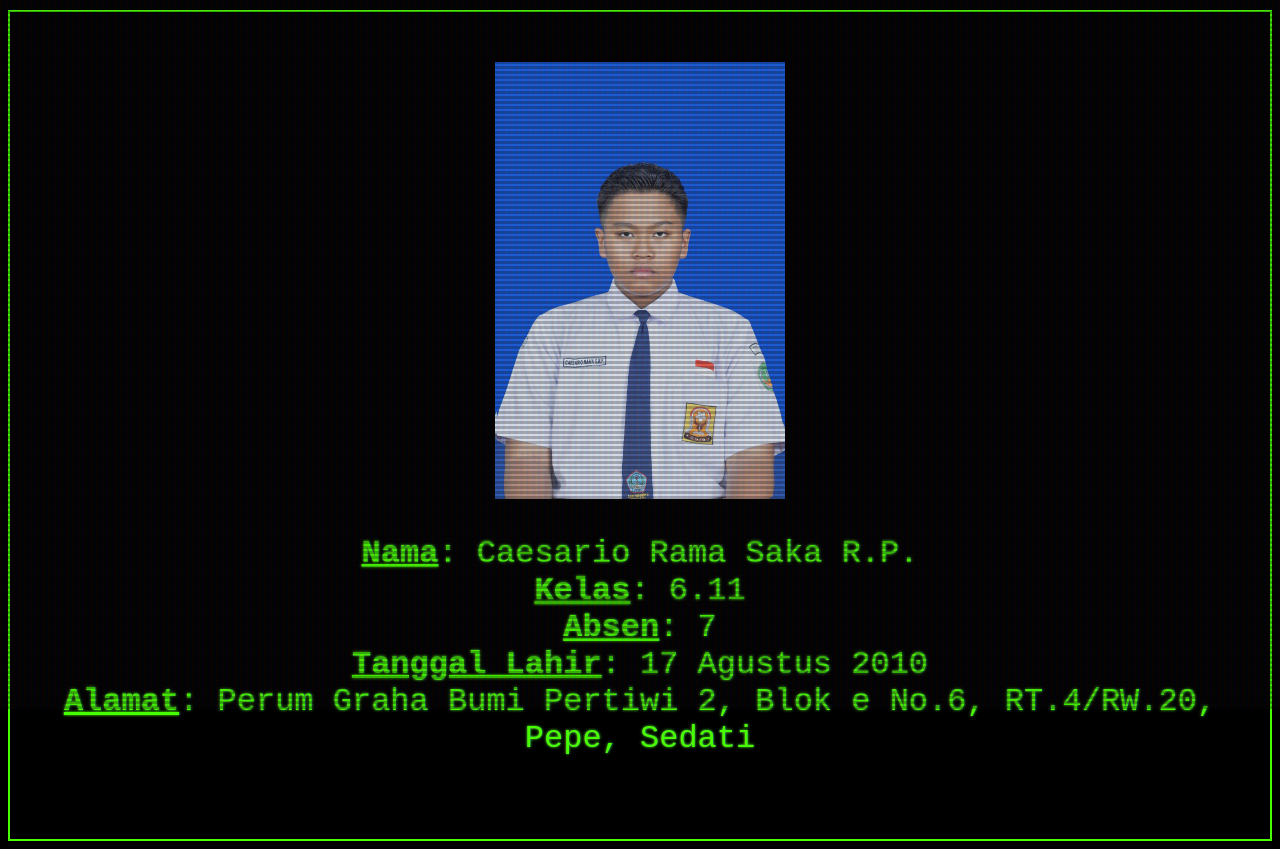
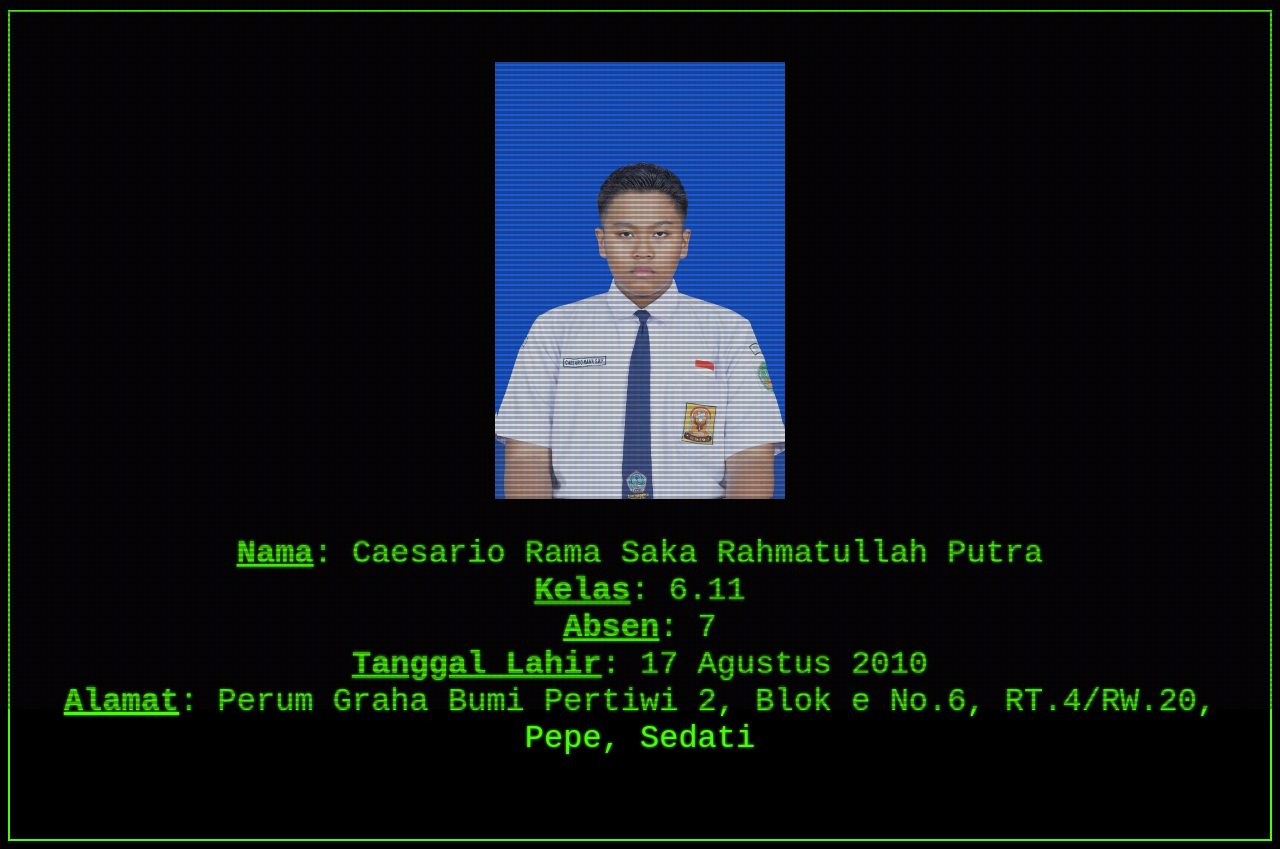
Before and after one commit to elvnexll/elvnexll, a plain HTML site: page students/students7.html in a window 1280 px wide. Shown: the part 91-940 px from the top of the page. Drawn offline with Linux system fonts and the light colour scheme.

Commit message:
Update students7.html

```diff
--- a/students/students7.html
+++ b/students/students7.html
@@ -17,7 +17,7 @@
     <div class="imgj-wrapper">
   <img src="rio.jpeg" alt="ruben" width="25%" height="25%"  >
 <p style="font-family: 'Courier New', Courier, monospace;">
-  <b><u>Nama</u></b>: Caesario Rama Saka R.P. <br>
+  <b><u>Nama</u></b>: Caesario Rama Saka Rahmatullah Putra <br>
   <b><u>Kelas</u></b>: 6.11 <br>
   <b><u>Absen</u></b>: 7 <br>
   <b><u>Tanggal Lahir</u></b>: 17 Agustus 2010 <br>
```
